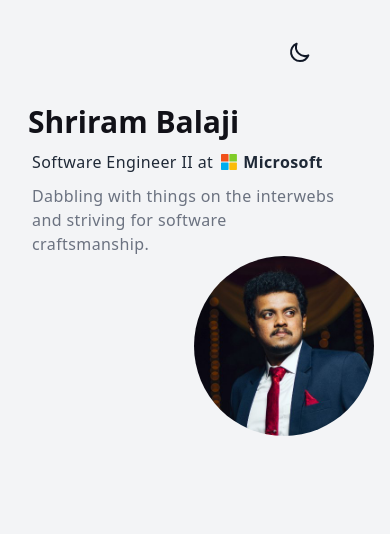
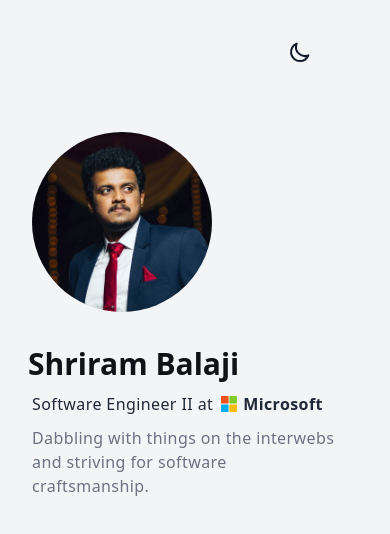
Before and after one commit to shrirambalaji/shrirambalaji.com, a Next.js app: page / in a window 390 px wide. Shown: the top 534 px of the page. Built offline with nearby package versions, Linux system fonts and the light colour scheme.

Commit message:
fix(styling): fix profile picture styles in mobile view

```diff
--- a/pages/index.tsx
+++ b/pages/index.tsx
@@ -5,7 +5,7 @@ import { MicrosoftLogo } from "../components/icons";
 const Home: NextPage = () => {
   return (
     <main className="flex flex-col justify-center mx-auto max-w-3xl">
-      <div className="flex flex-col sm:flex-row items-start ml-4">
+      <div className="flex flex-col-reverse sm:flex-row items-start ml-4">
         <section className="flex flex-col pr-8 gap-2.5 w-full">
           <h1 className="font-bold text-3xl md:text-5xl ml-[-0.25rem] text-ghostindigo-900 dark:text-white">
             Shriram Balaji
@@ -21,8 +21,8 @@ const Home: NextPage = () => {
             craftsmanship.
           </p>
         </section>
-        <section className="ml-auto z-10">
-          <Avatar className="dark:shadow-3xl" />
+        <section className="my-7 md:my-0 z-10">
+          <Avatar className="dark:shadow-3xl md:w-[180px] w-[120px]" />
         </section>
       </div>
     </main>
```
